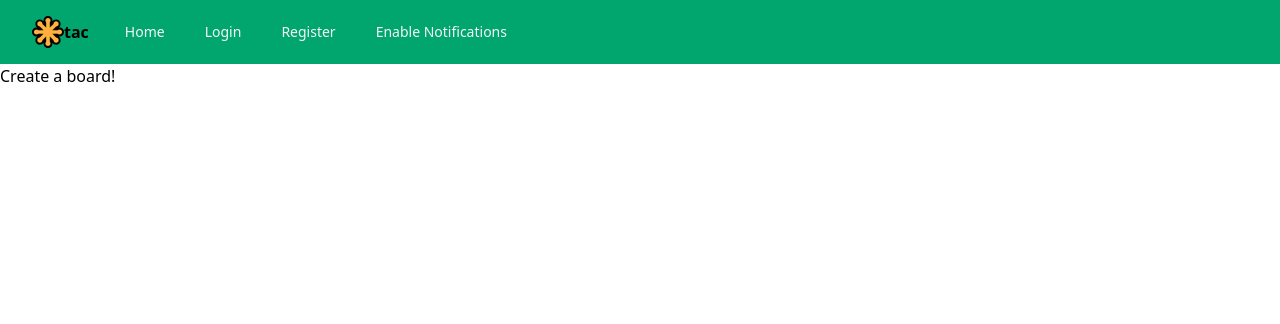
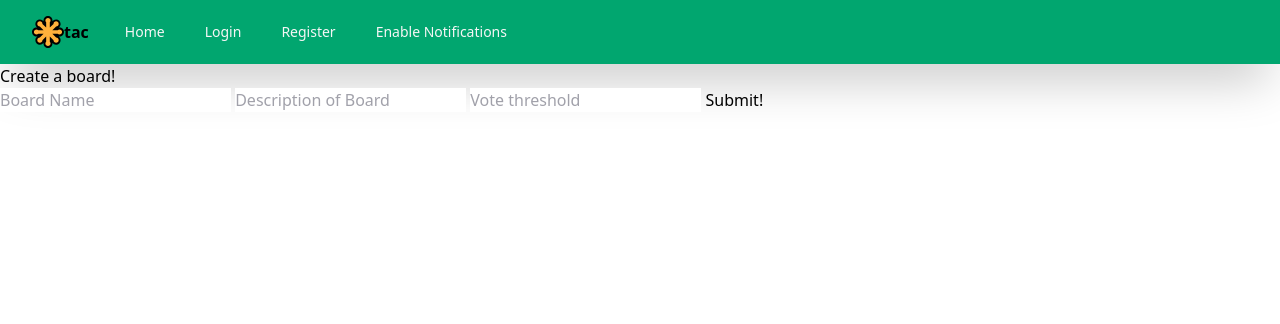
Before and after one commit to Andistar12/cis422-proj-2, a Flask app: page /createboard.html in a window 1280 px wide. Shown: the top 324 px of the page. Run offline with Flask 2, Linux system fonts and the light colour scheme; style sheets or scripts are compiled from the project's sources.

Commit message:
added navbar shadow and updated basic elements to html pages for temp functionality

```diff
--- a/templates/createboard.html
+++ b/templates/createboard.html
@@ -4,6 +4,13 @@
 
 <!-- This is the create board page where user enters board name and description and vote threshold integer percent, then submits. -->
 
-<p>Create a board!</p>
+<h3>Create a board!</h3>
+
+<input type="text" placeholder="Board Name">
+<input type="text" placeholder="Description of Board">
+<input type="number" placeholder="Vote threshold">
+<button>Submit!</button>
+
+
 
 {% endblock %}
--- a/templates/findboard.html
+++ b/templates/findboard.html
@@ -4,6 +4,8 @@
 
 <!-- This is the find board page where user can browse boards and search for boards and subscribe to boards. -->
 
-<p>Find a board!</p>
+<h3>Find a board!</h3>
+<input type="text" placeholder="Search for boards">
+<!-- list boards here in somesort of grid-->
 
 {% endblock %}
--- a/templates/makepost.html
+++ b/templates/makepost.html
@@ -4,6 +4,9 @@
 
 <!-- This is the page for when a user wants to make a post. Subject, description, submit. -->
 
-<p>Make a post</p>
+<h3>Make a post</h3>
+<input type="text" placeholder="Subject">
+<input type="text" placeholder="Description">
+<button>Submit!</button>
 
 {% endblock %}
--- a/templates/parent_layout.html
+++ b/templates/parent_layout.html
@@ -32,7 +32,7 @@
         <meta name="msapplication-starturl" content="/">
     </head>
     <body>
-        <nav class="bg-jade">
+        <nav class="bg-jade shadow-2xl">
 
             {% set active_page = active_page|default('index') -%}
 
```
